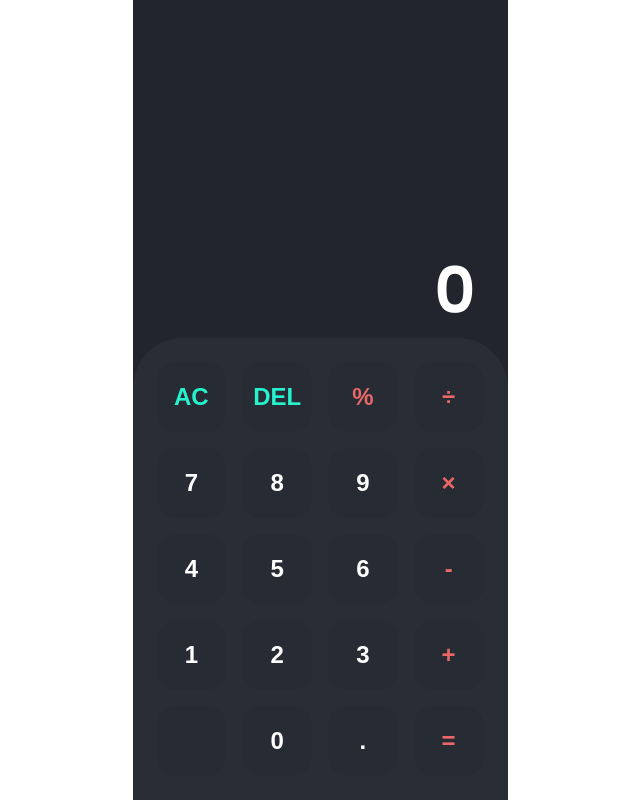
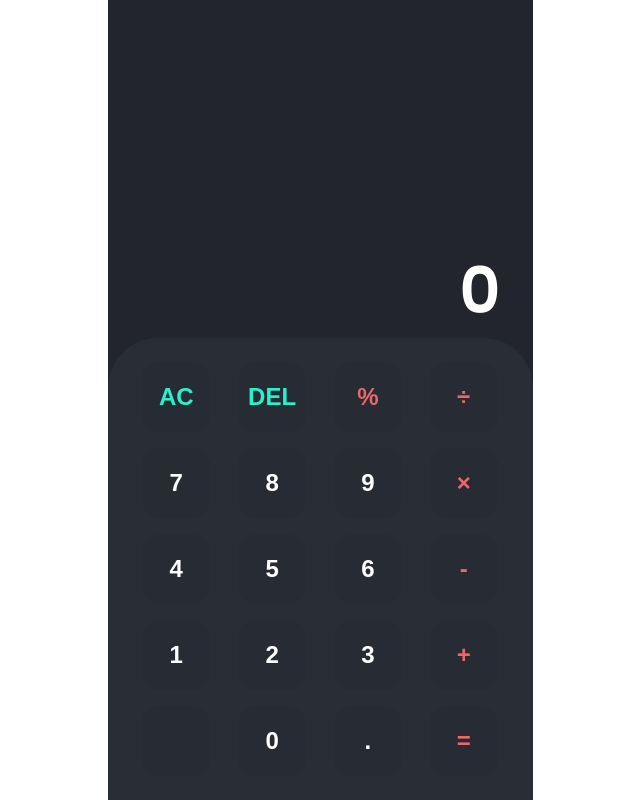
Before and after one commit to PrakharV10/Calculator-Vanilla, a plain HTML site: page index.html in a window 1280 px wide. Shown: the whole page, without its empty margins (320-960 px from the left). Drawn offline with Linux system fonts and the light colour scheme.

Commit message:
Fix : Screen size

```diff
--- a/style.css
+++ b/style.css
@@ -22,7 +22,7 @@ main {
   margin: auto;
   height: 100vh;
   width: 100vw;
-  max-width: 375px;
+  max-width: 425px;
   background-color: var(--dark-bg);
   display: flex;
   flex-direction: column;
```
